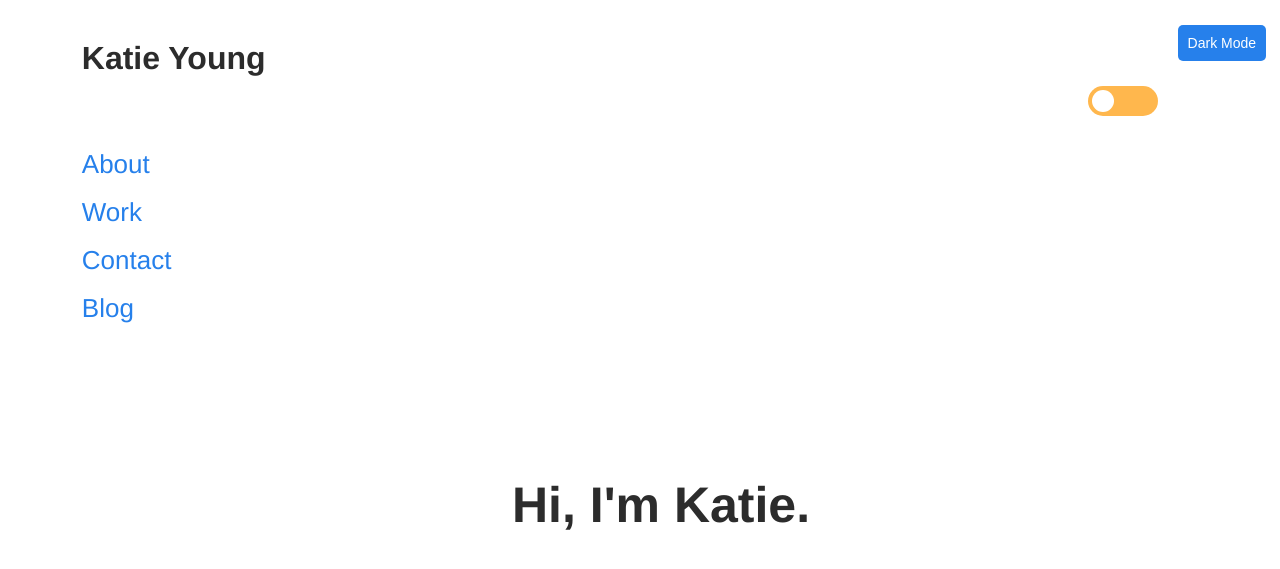
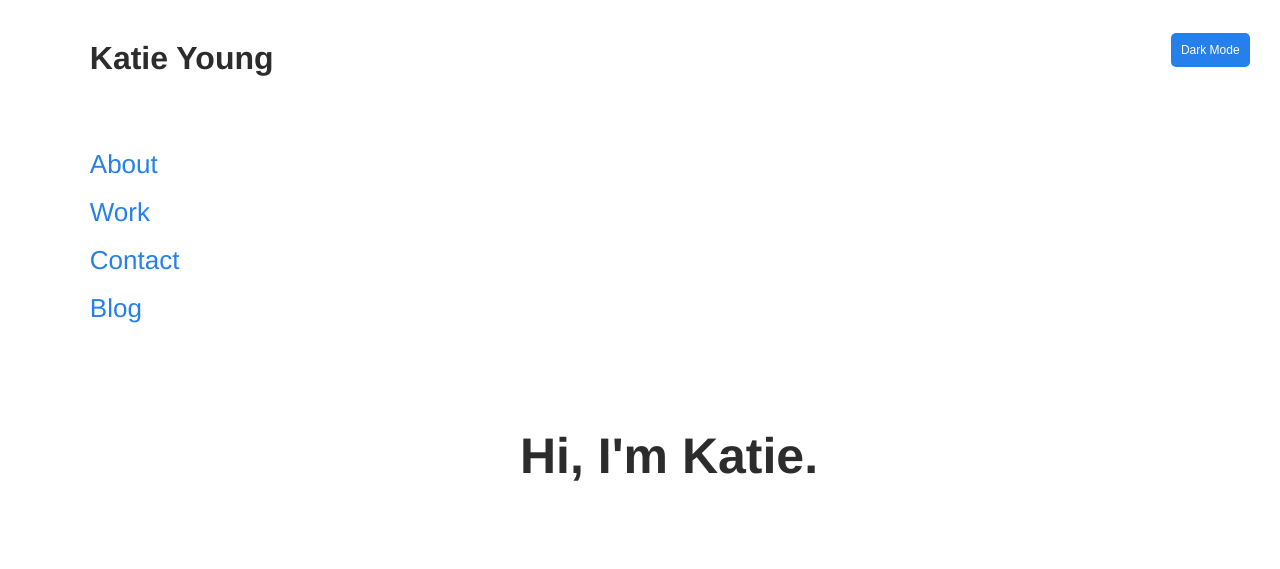
Before and after one commit to kaydyoung/kaydyoung.github.io, a Jekyll site: the page built from index.html, in a window 1280 px wide and 900 px high. Shown: the top 569 px of the window. Built offline with Jekyll 4.4.1, drawn with Linux system fonts in a browser that asks for light colours; some of the changed text lies outside the part shown.

Commit message:
few updates

```diff
--- a/_layouts/contact.html
+++ b/_layouts/contact.html
@@ -14,6 +14,5 @@
     {% include header.html %}
     {% include navigation.html %}
     {{ content }}
-    {% include footer.html %}
   </body>
 </html>
--- a/_layouts/default.html
+++ b/_layouts/default.html
@@ -9,11 +9,10 @@
     {% seo %}
   </head>
   <body class="light">
-    <button id="btn-toggle" onClick="toggleDark()">Dark Mode</button>
+    <button id="btn-toggle" onClick="toggleDark()">Dark Mode</img></button>
     {% include header.html %}
      {% include navigation.html %}
     {{ content }}
-    {% include footer.html %}
   </body>
 
 
--- a/_sass/main.scss
+++ b/_sass/main.scss
@@ -6,8 +6,8 @@
   --mainText: #454545;
   --subText: #454545;
   //--primary:
-  --secondary: #2680eb;          //use for buttons
-  //--secondary-darker:          //on hover
+  --secondary: #2680eb;
+  --secondary-darker: #0f52a3;
   //--tertiary:
 }
 
@@ -20,7 +20,7 @@
   --mainText: #8b949e;
   --subText: #8b949e;
   //--primary:
-  //--secondary:
+  --secondary: #8b949e;
   //--secondary-darker:
   //--tertiary:
 }
@@ -33,7 +33,7 @@
   border-radius: 5px;
   padding: 10px;
   align-items: center;
-  font-size: 14px;
+  font-size: 12px;
   font-weight: 500;
   margin-left: 92%;
   margin-top: 25px;
@@ -41,10 +41,16 @@
   position: relative;
 }
 
+//Why doesn't this work???
+button :hover {
+  background-color: var(--secondary-darker);
+}
+
 body {
   font-family: "Helvetica";
   color: var(--mainText);
   background-color: var(--background);
+  overflow: hidden;
 }
 
 a {
@@ -123,7 +129,6 @@ color: var(--mainText);
 }
 
 .katie-page-wrapper {
-  height: 100vh;
   margin-left: 40vw;
   display: flex;
   flex-direction: column;
@@ -134,14 +139,13 @@ color: var(--mainText);
 }
 
 .page-wrapper {
-  height: 100vh;
   margin-left: 35vw;
   display: flex;
   flex-direction: column;
   margin-top: 16vh;
   align-items: flex-start;
   margin-right: 10vw;
-  overflow: hidden;
+  margin-bottom: 5vh;
 }
 
 .page-wrapper p {
@@ -179,7 +183,7 @@ color: var(--mainText);
   text-decoration: none;
   border-radius: 5px;
   padding: 10px;
-  font-size: 18px;
+  font-size: 14px;
   font-family: "Helvetica";
   font-weight: 500;
   margin-top: 10px;
@@ -279,82 +283,13 @@ color: var(--mainText);
   background-color: var(--secondary-darker);
 }
 
-.footer {
+/*.footer {
   display: flex;
   flex-direction: row;
   justify-content: flex-end;
   align-items: center;
   bottom: 25px;
   margin-left: 6vw;
-  height: 50px;
+  margin-top: 35vh;
   width: 85vw;
-}
-
-/* EXPERIMENTAL: DARK MODE TOGGLE CUTE */
-*, *::before, *::after {
-  margin: 0;
-  padding: 0;
-  box-sizing: inherit;
-}
-
-html { box-sizing: border-box; }
-
-.container {
-  align-items: center;
-  margin-left: 85%;
-  margin-right: 10vw;
-  margin-top: 25px;
-  z-index: 100;
-  position: relative;
-  transition: all 1s linear;
-
-  &.color {
-    background: #373737;
-  }
-}
-
-.btn {
-  width: 70px;
-  height: 30px;
-  position: relative;
-
-  &__background {
-    position: fixed;
-    width: 70px;
-    height: 30px;
-    border-radius: 50px;
-    background: #FFB74D;
-    cursor: pointer;
-    transition: all 1s ease;
-
-    &.color {
-      background: #893fd7;
-    }
-  }
-
-  &__face {
-    position: absolute;
-    top: 4px;
-    left: 4px;
-    width: 22px;
-    height: 22px;
-    border-radius: 50%;
-    background: #fff;
-
-    &.move {
-      transform: translateX(90px);
-    }
-  }
-}
-
-/*
-  &__animation {
-    &.move {
-      animation: rotate .5s ease forwards;
-    }
-
-    &.move-reverse {
-      animation: rotate-reverse .5s ease forwards;
-    }
-  }
-*/
+}*/
--- a/assets/js/darkmodetoggle.js
+++ b/assets/js/darkmodetoggle.js
@@ -20,29 +20,7 @@ window.localStorage.setItem("pref", theme);
 window.localStorage.getItem("pref")
 */
 
+/* Code to change dark mode button a different color */
 document.getElementsByClassName('.btn__background').onClick(function() {
   document.getElementsByClassName('.container').toggleClass('color');
-  document.getElementsByClassName('.btn__background').toggleClass('color');
-  document.getElementsByClassName('.btn__face').toggleClass('move');
-    document.getElementsByClassName('.btn__animation').toggleClass(function(){
-      return $(this).is('.move-reverse, .move') ? 'move-reverse move' : 'move';
-    })
 });
-
-/*
-$('.btn__background').on('click', function() {
-  $('.container').toggleClass('color');
-  $('.btn__background').toggleClass('color');
-  $('.sun-box').toggleClass('move');
-  $('.moon-box').toggleClass('move');
-
-  $('.btn__face').toggleClass('move');
-  $('.btn__eye-left, .btn__eye-right').toggleClass(function(){
-    return $(this).is('.open, .close') ? 'open close' : 'close';
-  });
-  $('.btn__mouth').toggleClass('close');
-
-  $('.btn__animation').toggleClass(function(){
-    return $(this).is('.move-reverse, .move') ? 'move-reverse move' : 'move';
-  })});
-*/
--- a/index.html
+++ b/index.html
@@ -3,27 +3,6 @@ layout: default
 title: Katie
 ---
 
-<div class="container">
-
-  <div class="sun-box"><div class="sun"></div></div>
-  <div class="moon-box"><div class="moon"></div></div>
-
-  <div class="btn">
-    <div class="btn__background">
-
-      <div class="btn__face">
-        <div class="btn__animation">
-          <span class="btn__eye-left"></span>
-          <span class="btn__eye-right"></span>
-          <span class="btn__mouth"></span>
-        </div>
-      </div>
-
-    </div>
-
-  </div>
-</div>
-
 <div class="katie-page-wrapper">
     <h1>Hi, I'm Katie.</h1>
 </div>
```
Also changed, not shown: contactme.html (+4 -4 lines), assets/images/moon.png (added), assets/images/sun.png (added), 10 other files.
